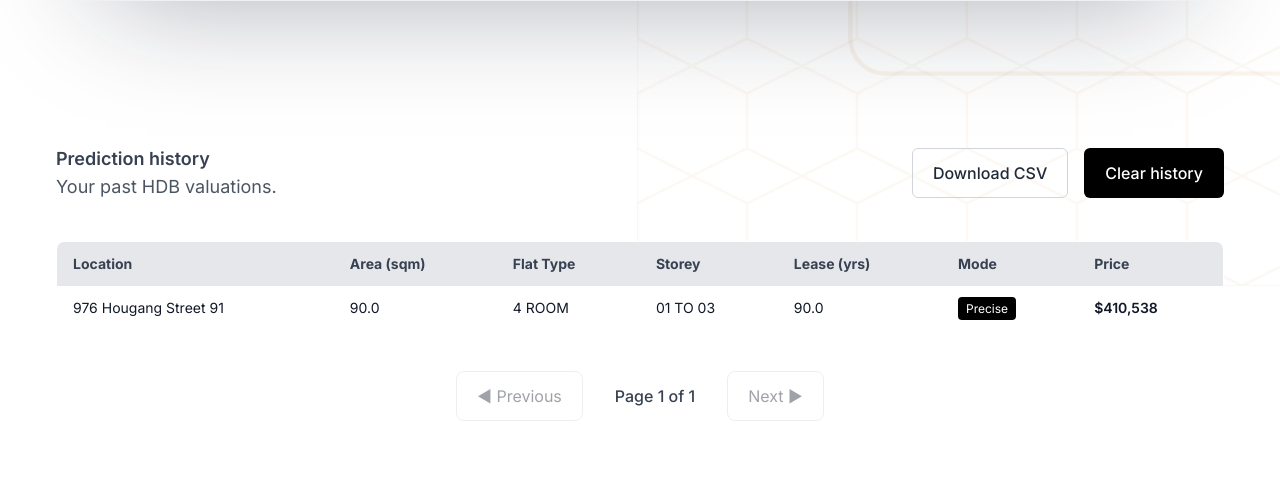
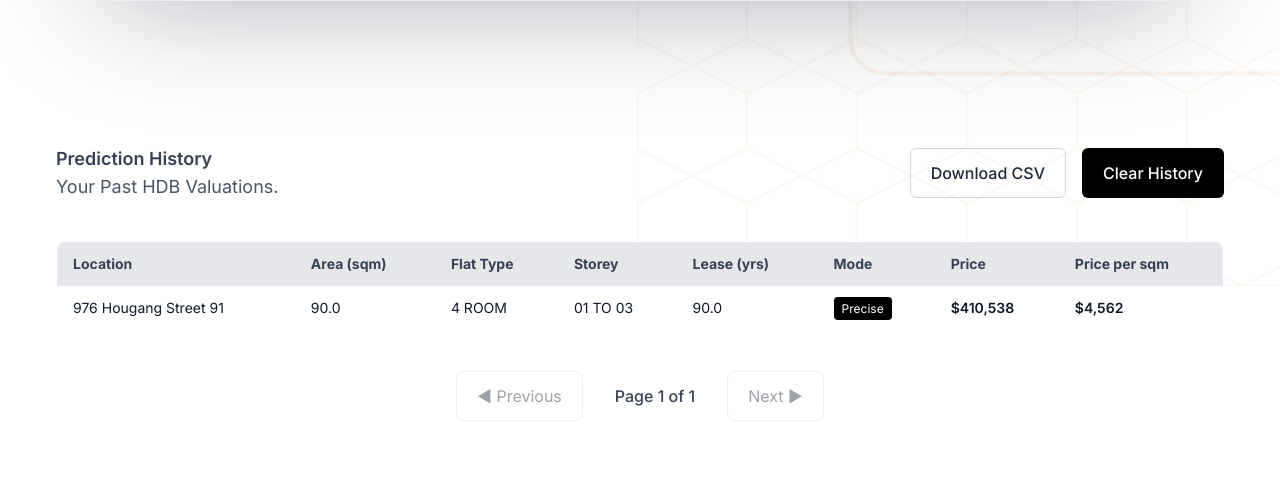
Before and after one commit to 4ndrrw/HDB-Price-Predictor, a Flask app: page /predict in a window 1280 px wide. Shown: the part 1042-1519 px from the top of the page. Run offline with Flask 3, Linux system fonts and the light colour scheme; the visitor is signed in with stand-in values (Sample User, id 1); data comes from the database, SQL or seed files in the repository; both versions use the stored data as it was after the commit; parts of the project's set-up code (start-up, migrations or seed data) failed here and were passed over; some libraries are stand-ins or nearby versions.

Commit message:
Added a price per sqm column

```diff
--- a/app/database.py
+++ b/app/database.py
@@ -49,11 +49,11 @@ ON users(username);
             latitude REAL,
             longitude REAL,
             predicted_price REAL,
+            price_per_sqm REAL,        -- NEW COLUMN
             timestamp TEXT,
             user_id INTEGER
         );
         """)
-
 
         db.execute("""
 CREATE INDEX IF NOT EXISTS idx_predictions_timestamp
--- a/app/models/prediction.py
+++ b/app/models/prediction.py
@@ -14,16 +14,27 @@ class PredictionHistory:
 
         mode = form.get("mode", "precise")
 
-        # location stored in DB
-        location = form.get("location") or form.get("address") or form.get("town")
+        # unified location field
+        location = (
+            form.get("location")
+            or form.get("address")
+            or form.get("town")
+        )
+
+        # compute price per sqm
+        try:
+            area = float(form.get("floor_area_sqm"))
+            price_per_sqm = float(prediction) / area if area > 0 else None
+        except:
+            price_per_sqm = None
 
         db = get_db()
         db.execute("""
             INSERT INTO predictions
             (mode, location, flat_type, floor_area_sqm, remaining_lease,
              storey_range, address, latitude, longitude,
-             predicted_price, timestamp, user_id)
-            VALUES (?, ?, ?, ?, ?, ?, ?, ?, ?, ?, ?, ?)
+             predicted_price, price_per_sqm, timestamp, user_id)
+            VALUES (?, ?, ?, ?, ?, ?, ?, ?, ?, ?, ?, ?, ?)
         """, (
             mode,
             location,
@@ -35,6 +46,7 @@ class PredictionHistory:
             form.get("latitude"),
             form.get("longitude"),
             float(prediction),
+            price_per_sqm,
             datetime.now().isoformat(),
             user_id
         ))
@@ -66,4 +78,5 @@ class PredictionHistory:
             "latitude": r["latitude"],
             "longitude": r["longitude"],
             "predicted_price": r["predicted_price"],
+            "price_per_sqm": r["price_per_sqm"],   # NEW FIELD
         } for r in rows]
--- a/app/routes/main_routes.py
+++ b/app/routes/main_routes.py
@@ -63,11 +63,17 @@ def predict():
             X, meta = prepare_basic_input(form)
             result = basic_model.predict(X)[0]
 
+            # compute price per sqm
+            price_per_sqm = result / area
+
             if user_logged_in:
                 meta["mode"] = "basic"
+                meta["price_per_sqm"] = price_per_sqm
                 PredictionHistory.save(meta, result)
 
-            return redirect(f"/predict?temp_result={result}&mode=basic")
+            return redirect(
+                f"/predict?temp_result={result}&ppsqm={price_per_sqm}&mode=basic"
+            )
 
         # =====================================================
         # PRECISE MODE
@@ -95,12 +101,16 @@ def predict():
 
             result = precise_model.predict(X)[0]
 
+            price_per_sqm = result / area
+
             if user_logged_in:
                 meta["mode"] = "precise"
+                meta["price_per_sqm"] = price_per_sqm
                 PredictionHistory.save(meta, result)
 
-            return redirect(f"/predict?temp_result={result}&mode=precise")
-
+            return redirect(
+                f"/predict?temp_result={result}&ppsqm={price_per_sqm}&mode=precise"
+            )
 
     # -----------------------------
     # GET → render page
@@ -116,6 +126,7 @@ def predict():
         records=records,
         user_logged_in=user_logged_in,
         active_mode=active_mode,
+        ppsqm=request.args.get("ppsqm"),
     )
 
 
--- a/app/templates/predict.html
+++ b/app/templates/predict.html
@@ -395,7 +395,7 @@
           </p>
 
           {% if result %}
-            <p class="text-2xl font-semibold text-gray-900">Estimated price</p>
+            <p class="text-2xl font-semibold text-gray-900">Estimated Valuation</p>
           {% else %}
             <p class="text-2xl font-semibold text-gray-900">Your valuation will appear here</p>
           {% endif %}
@@ -404,10 +404,21 @@
         {% if result %}
           <div class="rounded-xl border bg-gray-50 p-6">
             <p class="text-base">Estimated property price</p>
+
+            <!-- MAIN PRICE -->
             <p class="text-4xl font-bold mt-2">
               {{ "${:,.2f}".format(result|float) }}
             </p>
-            <p class="text-sm text-gray-500 mt-1">Generated just now</p>
+
+            <!-- PRICE PER SQM -->
+            {% if request.args.get("ppsqm") %}
+              <p class="text-sm text-gray-600 mt-3">
+                Price per sqm:
+                <span class="font-semibold text-gray-900">
+                  {{ "${:,.0f}".format(request.args.get("ppsqm")|float) }}
+                </span>
+              </p>
+            {% endif %}
           </div>
         {% else %}
           <div class="rounded-xl h-24 bg-gray-100 animate-pulse"></div>
@@ -430,8 +441,8 @@
     <div class="flex items-center justify-between">
 
       <div>
-        <p class="text-lg font-semibold text-gray-700">Prediction history</p>
-        <p class="text-lg text-gray-600">Your past HDB valuations.</p>
+        <p class="text-lg font-semibold text-gray-700">Prediction History</p>
+        <p class="text-lg text-gray-600">Your Past HDB Valuations.</p>
       </div>
 
       {% if records and records|length > 0 %}
@@ -450,7 +461,7 @@
                  bg-black text-white border border-transparent
                  hover:bg-gray-900 hover:-translate-y-0.5
                  active:scale-[0.97] transition">
-          Clear history
+          Clear History
         </a>
 
       </div>
@@ -473,6 +484,7 @@
               <th class="px-4 py-3 text-left">Lease (yrs)</th>
               <th class="px-4 py-3 text-left">Mode</th>
               <th class="px-4 py-3 text-left">Price</th>
+              <th class="px-4 py-3 text-left">Price per sqm</th>
             </tr>
           </thead>
 
@@ -668,14 +680,16 @@
       let rows = [
         {% for r in records %}
           {
-            location: "{{ r.location }}",      // <-- unified final field
+            location: "{{ r.location }}",
             area_sqm: "{{ r.floor_area_sqm }}",
             flat_type: "{{ r.flat_type }}",
             storey: "{{ r.storey_range if r.mode == 'precise' else '—' }}",
             lease: "{{ r.remaining_lease }}",
             mode: "{{ r.mode }}",
             price_raw: {{ r.predicted_price if r.predicted_price is not none else "null" }},
-            price_display: "{{ '${:,.0f}'.format(r.predicted_price|float) if r.predicted_price else '—' }}"
+            price_display: "{{ '${:,.0f}'.format(r.predicted_price|float) if r.predicted_price else '—' }}",
+            ppsqm_raw: {{ r.price_per_sqm if r.price_per_sqm is not none else "null" }},
+            ppsqm_display: "{{ '${:,.0f}'.format(r.price_per_sqm|float) if r.price_per_sqm else '—' }}"
           },
         {% endfor %}
       ];
@@ -715,6 +729,7 @@
                 : '<span class="px-2 py-1 text-xs bg-gray-700 text-white rounded">Basic</span>'}
             </td>
             <td class="px-4 py-3 font-semibold">${r.price_display}</td>
+            <td class="px-4 py-3 font-semibold">${r.ppsqm_display}</td>
           `;
           tableBody.appendChild(tr);
         });
@@ -746,9 +761,9 @@
       // CSV EXPORT
       // ------------------------------------------
       downloadBtn.addEventListener("click", () => {
-        let csv = "Location,Area_sqm,Flat Type,Storey,Lease,Mode,Price\n";
+        let csv = "Location,Area_sqm,Flat Type,Storey,Lease,Mode,Price,Price_per_sqm\n";
         rows.forEach(r => {
-          csv += `${r.location},${r.area_sqm},${r.flat_type},${r.storey},${r.lease},${r.mode},${r.price_raw}\n`;
+          csv += `${r.location},${r.area_sqm},${r.flat_type},${r.storey},${r.lease},${r.mode},${r.price_raw},${r.ppsqm_raw}\n`;
         });
 
         const blob = new Blob([csv], { type: "text/csv" });
```
Also changed, not shown: prediction_history.db.
